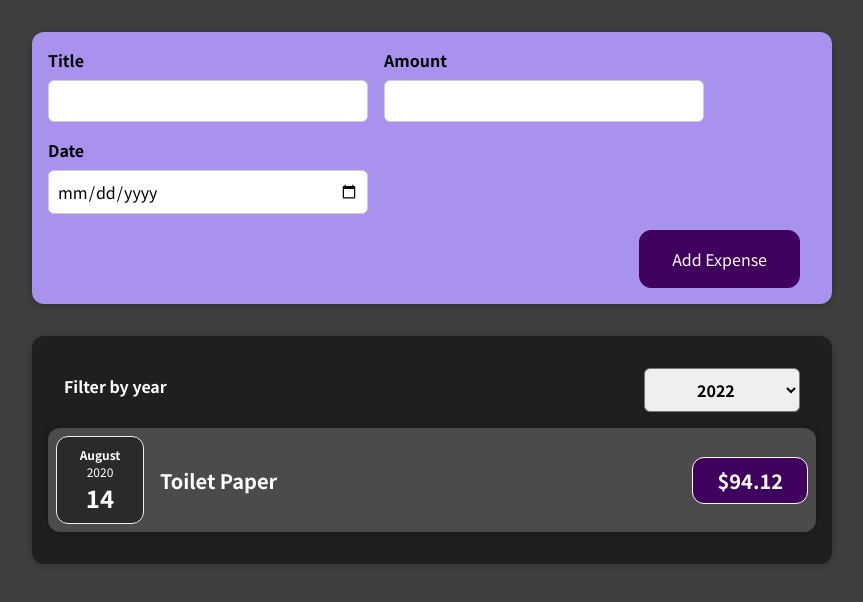
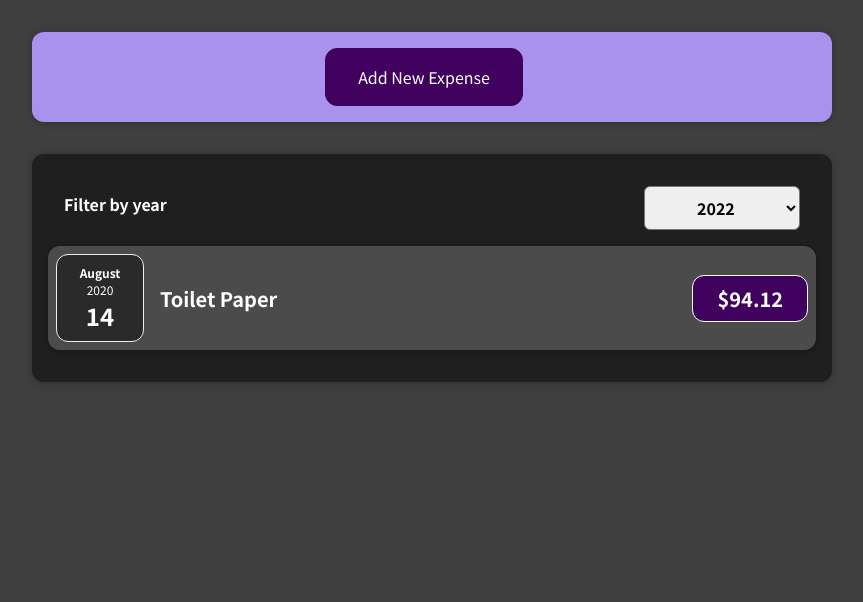
Before and after one commit to simon-yoo/react-udemy, a React (Create React App) app: page / in a window 1280 px wide. Shown: the top 602 px of the page, without its empty margins (208-1071 px from the left). Built offline with nearby package versions, Linux system fonts and the light colour scheme.

Commit message:
added button to show form to add

```diff
--- a/src/components/NewExpense/ExpenseForm.js
+++ b/src/components/NewExpense/ExpenseForm.js
@@ -92,6 +92,9 @@
         </div>
       </div>
       <div className='new-expense__actions'>
+        <button type='button' onClick={props.stopEditingHandler}>
+          Cancel
+        </button>
         <button type='submit'>Add Expense</button>
       </div>
     </form>
--- a/src/components/NewExpense/NewExpense.js
+++ b/src/components/NewExpense/NewExpense.js
@@ -1,20 +1,37 @@
-import React from 'react';
+import React, { useState } from 'react';
 
 import ExpenseForm from './ExpenseForm';
 import './NewExpense.css';
 
 const NewExpense = (props) => {
+  const [isEditing, setIsEditing] = useState(false);
   const saveExpenseDataHandler = (enteredExpenseData) => {
     const expenseData = {
       ...enteredExpenseData,
       id: Math.random().toString(),
     };
     props.onAddExpense(expenseData);
+    setIsEditing(false);
   };
 
+  const startEditingHandler = () => {
+    setIsEditing(true);
+  };
+
+  const stopEditingHandler = () => {
+    setIsEditing(false);
+  };
   return (
     <div className='new-expense'>
-      <ExpenseForm onSaveExpenseData={saveExpenseDataHandler} />
+      {!isEditing && (
+        <button onClick={startEditingHandler}>Add New Expense</button>
+      )}
+      {isEditing && (
+        <ExpenseForm
+          stopEditingHandler={stopEditingHandler}
+          onSaveExpenseData={saveExpenseDataHandler}
+        />
+      )}
     </div>
   );
 };
```
